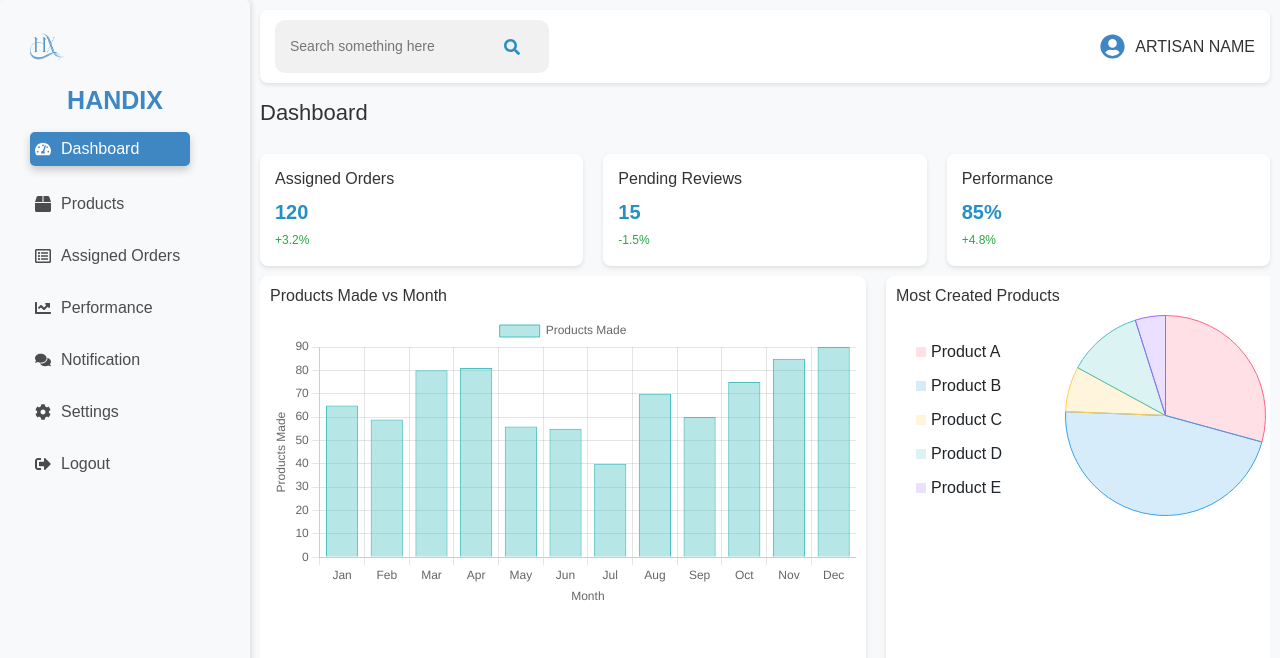
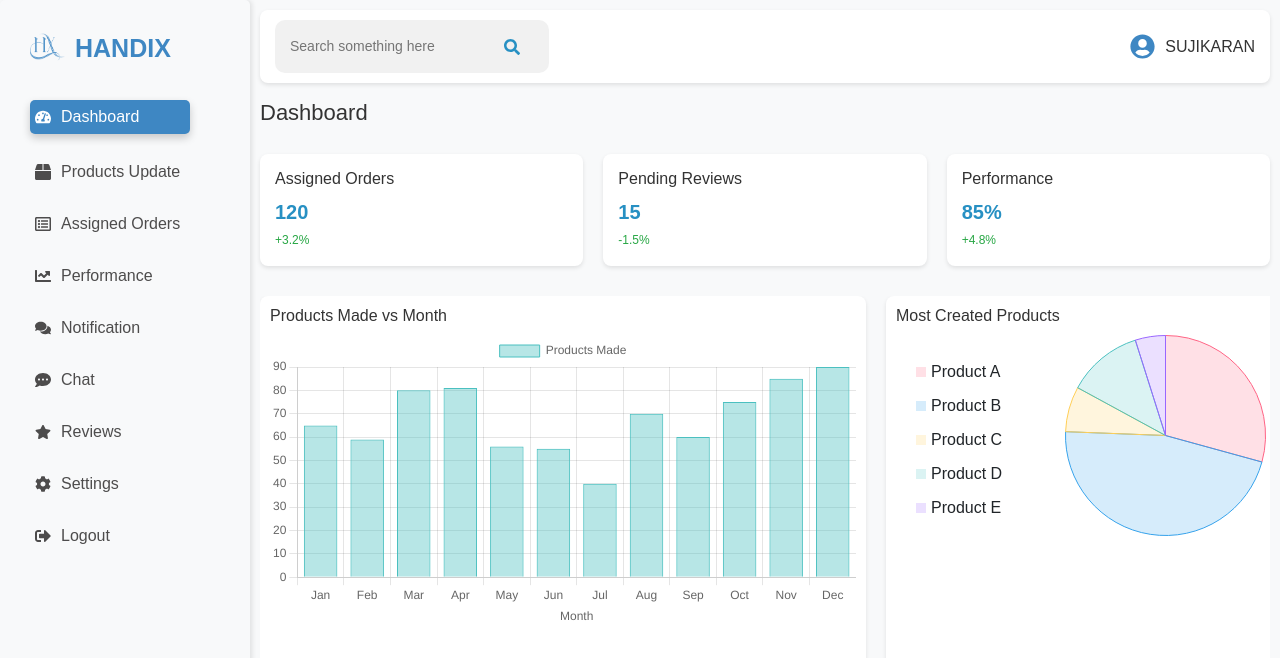
Before and after one commit to sujikaran07/HANDIX, a React (Vite) app in the folder frontend/: page /artisan/dashboard in a window 1280 px wide. Shown: the top 658 px of the page. Built offline with nearby package versions, Linux system fonts and the light colour scheme.

Commit message:
enhance artisan dashboard; update sidebar links, add chat and reviews sections, modify top bar user display, and adjust CSS for layout improvements

```diff
--- a/frontend/src/components/artisan/ArtisanSalesTrendGraph.jsx
+++ b/frontend/src/components/artisan/ArtisanSalesTrendGraph.jsx
@@ -27,7 +27,7 @@ const ArtisanSalesTrendGraph = () => {
       y: {
         beginAtZero: true,
         title: {
-          display: true,
+          display: false,
           text: 'Products Made',
         },
       },
--- a/frontend/src/components/artisan/ArtisanSidebar.jsx
+++ b/frontend/src/components/artisan/ArtisanSidebar.jsx
@@ -1,5 +1,5 @@
 import React, { useState } from 'react';
-import { FaTachometerAlt, FaUserTie, FaUsers, FaRegListAlt, FaGift, FaComments, FaCog, FaSignOutAlt, FaChartLine, FaWarehouse, FaBox } from 'react-icons/fa';
+import { FaTachometerAlt, FaUserTie, FaUsers, FaRegListAlt, FaGift, FaComments, FaCog, FaSignOutAlt, FaChartLine, FaWarehouse, FaBox, FaCommentDots, FaStar } from 'react-icons/fa';
 import { Link, useLocation } from 'react-router-dom';
 import '../../styles/artisan/ArtisanDashboard.css';
 import logo from '../../assets/logo1.png';
@@ -29,7 +29,7 @@ const ArtisanSidebar = () => {
           </li>
           <li className={activeLink === '/artisan/products' ? 'artisan-active' : ''}>
             <Link to="/artisan/products" onClick={() => handleLinkClick('/artisan/products')}>
-              <FaBox /> Products
+              <FaBox /> Products Update
             </Link>
           </li>
           <li className={activeLink === '/artisan/assignorders' ? 'artisan-active' : ''}>
@@ -45,6 +45,16 @@ const ArtisanSidebar = () => {
           <li className={activeLink === '/artisan/notification' ? 'artisan-active' : ''}>
             <Link to="/artisan/notification" onClick={() => handleLinkClick('/artisan/notification')}>
               <FaComments /> Notification
+            </Link>
+          </li>
+          <li className={activeLink === '/artisan/chat' ? 'artisan-active' : ''}>
+            <Link to="/artisan/chat" onClick={() => handleLinkClick('/artisan/chat')}>
+              <FaCommentDots /> Chat
+            </Link>
+          </li>
+          <li className={activeLink === '/artisan/reviews' ? 'artisan-active' : ''}>
+            <Link to="/artisan/reviews" onClick={() => handleLinkClick('/artisan/reviews')}>
+              <FaStar /> Reviews
             </Link>
           </li>
           <li className={activeLink === '/artisan/settings' ? 'artisan-active' : ''}>
--- a/frontend/src/components/artisan/ArtisanTopBar.jsx
+++ b/frontend/src/components/artisan/ArtisanTopBar.jsx
@@ -15,7 +15,7 @@ const ArtisanTopBar = () => {
       <div className="artisan-info">
         <div className="user-profile">
           <FaUserCircle style={{ fontSize: '25px', color: '#3e87c3' }} />
-          <span>ARTISAN NAME</span>
+          <span>SUJIKARAN </span>
         </div>
       </div>
     </div>
--- a/frontend/src/styles/artisan/ArtisanDashboard.css
+++ b/frontend/src/styles/artisan/ArtisanDashboard.css
@@ -150,6 +150,7 @@ body {
     display: grid;
     grid-template-columns: repeat(auto-fit, minmax(200px, 1fr));
     gap: 20px;
+    margin-bottom: 10px;
     margin-top: 10px;
 }
 
@@ -287,6 +288,15 @@ body {
     margin-right: 20px;
 }
 
+.artisan-logo-title-container {
+    display: flex;
+    align-items: center;
+}
+
+.artisan-handix-logo {
+    margin-right: 10px; /* Adjust the spacing as needed */
+}
+
 @media (max-width: 768px) {
     .artisan-graph-container {
         flex-direction: column;
```
